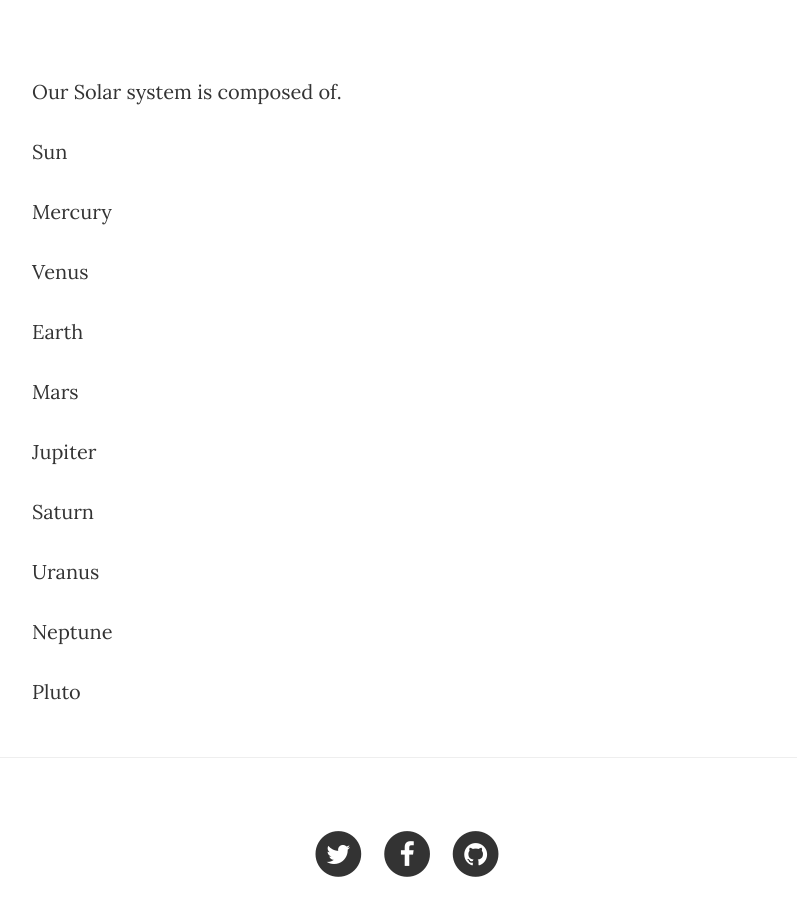
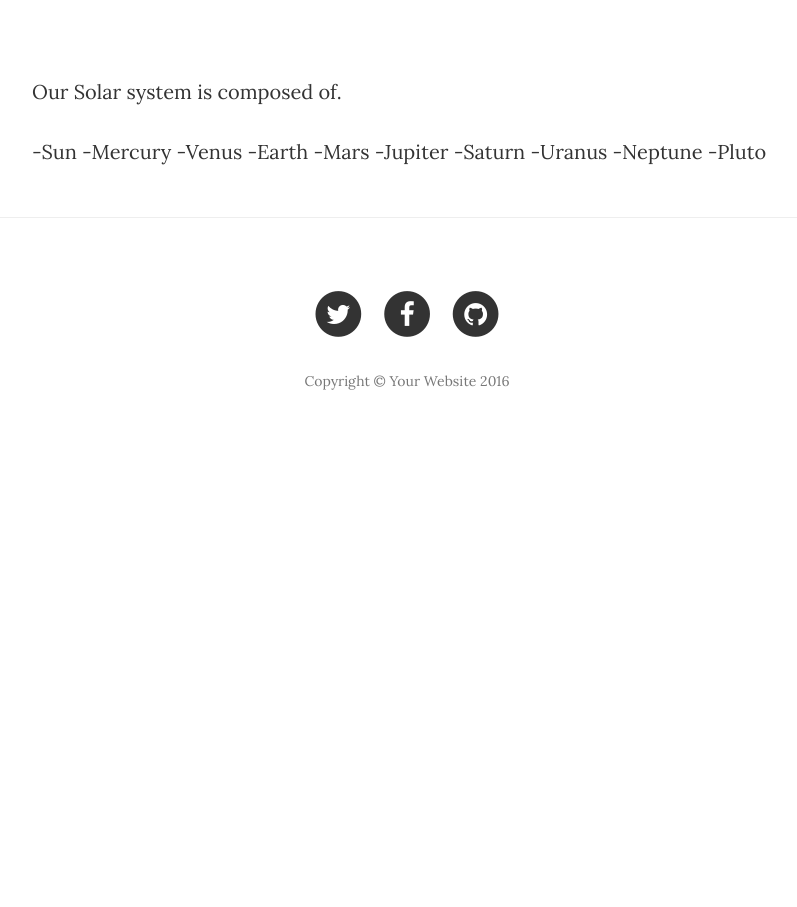
Before and after one commit to ivancruzagacer/Outer-Space, a website: page post.html in a window 1280 px wide. Shown: the part 600-1507 px from the top of the page, without its empty margins (233-1030 px from the left). After the commit the page ends 1057 px from the top, so only its background shows below. Drawn offline with nearby package versions, Linux system fonts and the light colour scheme.

Commit message:
Update post.html

```diff
--- a/post.html
+++ b/post.html
@@ -89,16 +89,16 @@
             <div class="row">
                 <div class="col-lg-8 col-lg-offset-2 col-md-10 col-md-offset-1">
                     <p>Our Solar system is composed of.</p>
-                    <p>Sun</p>
-                    <p>Mercury</p>
-                    <p>Venus</p>
-                    <p>Earth</p>
-                    <p>Mars</p>
-                    <p>Jupiter</p>
-                    <p>Saturn</p>
-                    <p>Uranus</p>
-                    <p>Neptune</p>
-                    <p>Pluto</p>
+                 <p>-Sun
+                    -Mercury
+                    -Venus
+                    -Earth
+                    -Mars
+                    -Jupiter
+                    -Saturn
+                    -Uranus
+                    -Neptune
+                    -Pluto</p>
                 </div>
             </div>
         </div>
```
